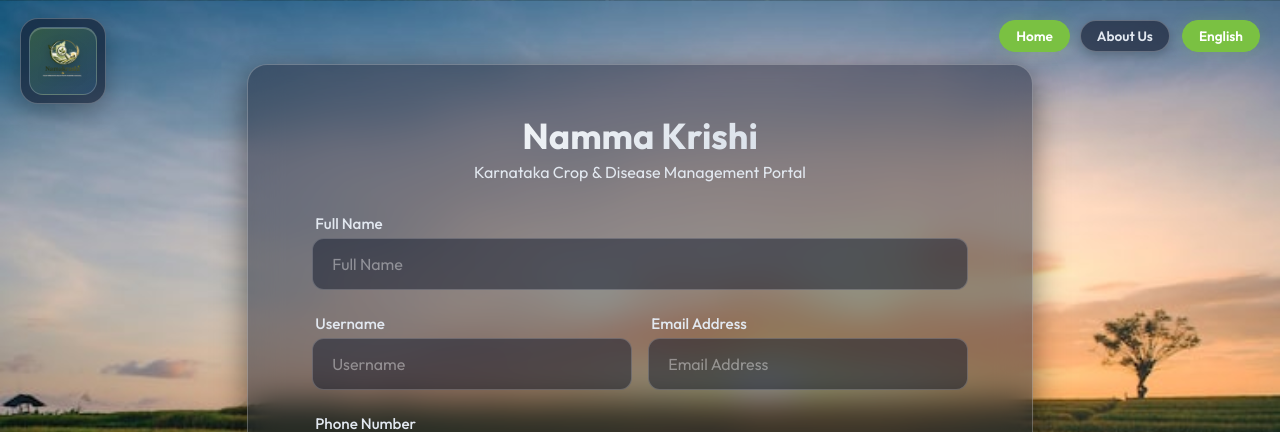
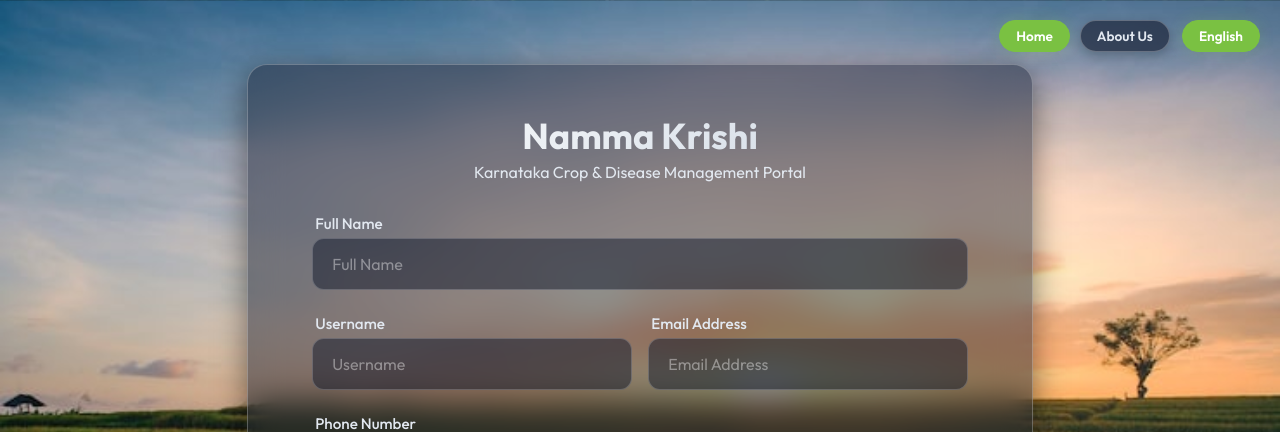
Before and after one commit to Hitesh2006403/NamaKrushi, a Django app: page / in a window 1280 px wide. Shown: the top 432 px of the page. Run offline with Django 5.2, Linux system fonts and the light colour scheme.

Commit message:
Updated file

```diff
--- a/static/main.js
+++ b/static/main.js
@@ -385,101 +385,13 @@ function detectDisease() {
     alert('Voice-based disease detection is not implemented yet. Please use the image upload feature.');
 }
 
-// Brand logo (top-left) on all pages
-function injectBrandLogoStyles() {
-    if (document.getElementById('nk-brand-styles')) return;
+// Remove any previously injected logo artifacts
+function removeBrandLogoArtifacts() {
+    const logo = document.getElementById('nk-brand-corner');
+    if (logo) logo.remove();
 
-    const style = document.createElement('style');
-    style.id = 'nk-brand-styles';
-    style.textContent = `
-        #nk-brand-corner {
-            position: fixed;
-            top: 18px;
-            left: 20px;
-            z-index: 2600;
-            display: inline-flex;
-            align-items: center;
-            justify-content: center;
-            padding: 8px;
-            border-radius: 18px;
-            background: rgba(15, 23, 42, 0.62);
-            border: 1px solid rgba(255, 255, 255, 0.24);
-            backdrop-filter: blur(10px);
-            -webkit-backdrop-filter: blur(10px);
-            text-decoration: none;
-            box-shadow: 0 8px 24px rgba(0, 0, 0, 0.28);
-            transition: transform 0.25s ease, box-shadow 0.25s ease, border-color 0.25s ease;
-        }
-        #nk-brand-corner:hover {
-            transform: translateY(-1px);
-            border-color: rgba(122, 193, 66, 0.75);
-            box-shadow: 0 10px 28px rgba(0, 0, 0, 0.34);
-        }
-        #nk-brand-icon-wrap {
-            width: 68px;
-            height: 68px;
-            border-radius: 14px;
-            padding: 7px;
-            display: flex;
-            align-items: center;
-            justify-content: center;
-            background: linear-gradient(145deg, rgba(122, 193, 66, 0.28), rgba(43, 124, 196, 0.2));
-            border: 1px solid rgba(255, 255, 255, 0.2);
-            box-shadow: inset 0 1px 0 rgba(255, 255, 255, 0.2);
-        }
-        #nk-brand-icon {
-            width: 100%;
-            height: 100%;
-            object-fit: contain;
-            display: block;
-            filter: drop-shadow(0 2px 4px rgba(0, 0, 0, 0.22));
-        }
-        @media (max-width: 760px) {
-            #nk-brand-corner {
-                top: 14px;
-                left: 14px;
-                padding: 6px;
-                border-radius: 12px;
-            }
-            #nk-brand-icon-wrap {
-                width: 56px;
-                height: 56px;
-                border-radius: 10px;
-                padding: 6px;
-            }
-        }
-    `;
-
-    document.head.appendChild(style);
-}
-
-function injectBrandLogo() {
-    if (!document.body || document.getElementById('nk-brand-corner')) return;
-
-    const brand = document.createElement('a');
-    brand.id = 'nk-brand-corner';
-    brand.href = 'index.html';
-    brand.setAttribute('aria-label', 'Namakrushi Home');
-    brand.innerHTML = `
-        <span id="nk-brand-icon-wrap">
-            <img id="nk-brand-icon" src="static/logo.png" alt="Namakrushi Logo" />
-        </span>
-    `;
-
-    const logoImg = brand.querySelector('#nk-brand-icon');
-    if (logoImg) {
-        logoImg.onerror = () => {
-            const iconWrap = document.getElementById('nk-brand-icon-wrap');
-            if (iconWrap) {
-                iconWrap.textContent = 'N';
-                iconWrap.style.color = '#f8fafc';
-                iconWrap.style.fontWeight = '800';
-                iconWrap.style.fontSize = '1rem';
-            }
-        };
-    }
-
-    document.body.prepend(brand);
+    const logoStyles = document.getElementById('nk-brand-styles');
+    if (logoStyles) logoStyles.remove();
 }
 
 // Modal close on outside click
@@ -497,8 +409,7 @@ document.addEventListener('DOMContentLoaded', function() {
         setLanguage('en');
     }
 
-    injectBrandLogoStyles();
-    injectBrandLogo();
+    removeBrandLogoArtifacts();
     // Any initialization code here
     console.log('Namma Krishi Portal JavaScript loaded');
 });
--- a/template/about.html
+++ b/template/about.html
@@ -34,7 +34,7 @@
     </div>
 
     <script src="static/translations.js"></script>
-    <script src="static/main.js?v=3"></script>
+    <script src="static/main.js?v=4"></script>
     <script>
         const params = new URLSearchParams(window.location.search);
         const districtKey = params.get('district');
--- a/template/crops.html
+++ b/template/crops.html
@@ -121,7 +121,7 @@
     </div>
 
     <script src="static/translations.js"></script>
-    <script src="static/main.js?v=3"></script>
+    <script src="static/main.js?v=4"></script>
     <script>
 
         const cropData = {
--- a/template/disease_details.html
+++ b/template/disease_details.html
@@ -237,7 +237,7 @@
     </div>
 
     <script src="static/translations.js"></script>
-    <script src="static/main.js?v=3"></script>
+    <script src="static/main.js?v=4"></script>
     <script>
         const API_KEY = "{{ API_KEY|default:''|escapejs }}";
 
--- a/template/disease_detect.html
+++ b/template/disease_detect.html
@@ -332,7 +332,7 @@
     </div>
 
     <script src="static/translations.js"></script>
-    <script src="static/main.js?v=3"></script>
+    <script src="static/main.js?v=4"></script>
    <script>
     const HF_ENDPOINT = 'http://localhost:3000/predict';  // âœ… Fixed â€” actual URL string
 let selectedFile = null;
--- a/template/district.html
+++ b/template/district.html
@@ -69,7 +69,7 @@
         </div>
     </div>
     <script src="static/translations.js"></script>
-    <script src="static/main.js?v=3"></script>
+    <script src="static/main.js?v=4"></script>
 </body>
 
 </html>
--- a/template/index.html
+++ b/template/index.html
@@ -158,7 +158,7 @@
         </div>
     </div>
     <script src="static/translations.js"></script>
-    <script src="static/main.js?v=3"></script>
+    <script src="static/main.js?v=4"></script>
     <script>
         function toggleVisibility(inputId) {
             const input = document.getElementById(inputId);
--- a/template/login.html
+++ b/template/login.html
@@ -159,7 +159,7 @@
 
 
     <script src="static/translations.js"></script>
-    <script src="static/main.js?v=3"></script>
+    <script src="static/main.js?v=4"></script>
     <script>
 
         function toggleVisibility(inputId) {
--- a/template/sound.html
+++ b/template/sound.html
@@ -79,7 +79,7 @@ button:hover {
 </div>
 
 <script src="static/translations.js"></script>
-<script src="static/main.js?v=3"></script>
+<script src="static/main.js?v=4"></script>
 <script>
 // Language
 let currentLanguage = "en";
--- a/template/weather.html
+++ b/template/weather.html
@@ -30,7 +30,7 @@
     </div>
 
     <script src="static/translations.js"></script>
-    <script src="static/main.js?v=3"></script>
+    <script src="static/main.js?v=4"></script>
     <script>
         const WEATHER_API_KEY = "{{ WEATHER_API_KEY|default:''|escapejs }}";
         const params = new URLSearchParams(window.location.search);
```
